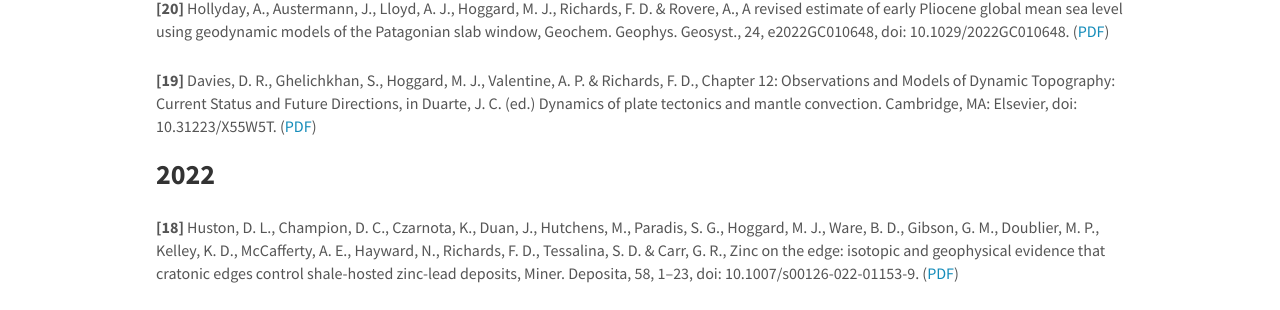
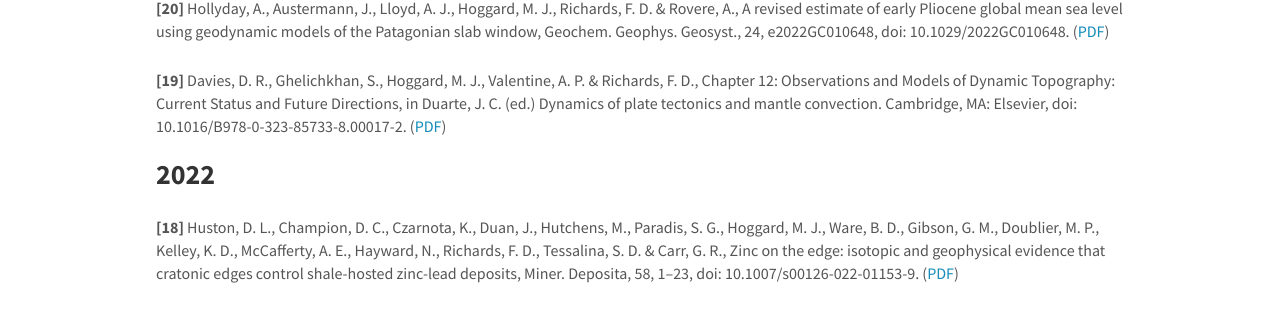
Before and after one commit to freddrichards/freddrichards.github.io, a Jekyll site: the page built from _pages/publications.md, in a window 1280 px wide and 900 px high, scrolled down 777 px. Shown: the part 190-500 px from the top of the window. Built offline with Jekyll 4.4.1, drawn with Linux system fonts in a browser that asks for light colours; nearby versions of some CDN libraries.

Commit message:
Update publications.md

```diff
--- a/_pages/publications.md
+++ b/_pages/publications.md
@@ -60,7 +60,7 @@ permalink: /publications/
 </p>
 
 <p style="padding-top:15px">
-**[19]** Davies, D. R., Ghelichkhan, S., Hoggard, M. J., Valentine, A. P. & Richards, F. D., Chapter 12: Observations and Models of Dynamic Topography: Current Status and Future Directions, in  Duarte, J. C. (ed.) Dynamics of plate tectonics and mantle convection. Cambridge, MA: Elsevier, doi: 10.31223/X55W5T. ([PDF](/documents/papers/davies_etal_2023_elsevier.pdf))
+**[19]** Davies, D. R., Ghelichkhan, S., Hoggard, M. J., Valentine, A. P. & Richards, F. D., Chapter 12: Observations and Models of Dynamic Topography: Current Status and Future Directions, in  Duarte, J. C. (ed.) Dynamics of plate tectonics and mantle convection. Cambridge, MA: Elsevier, doi: 10.1016/B978-0-323-85733-8.00017-2. ([PDF](/documents/papers/davies_etal_2023_elsevier.pdf))
 </p>
 
 <h3 style="font-weight: bold">2022</h3>
```
